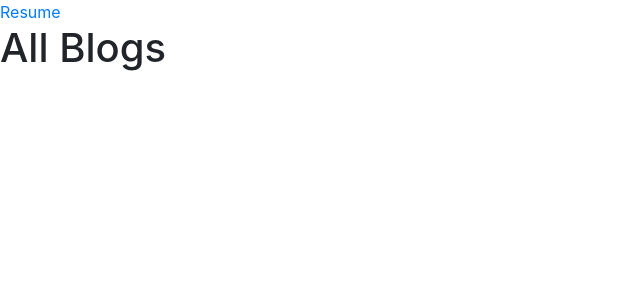
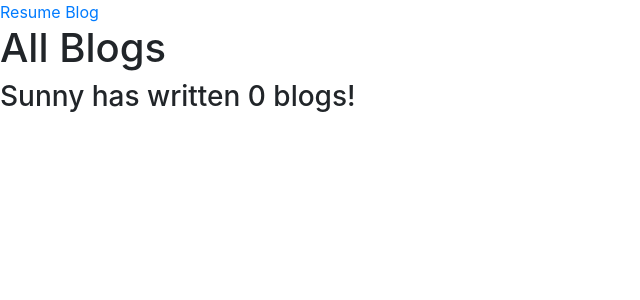
Before and after one commit to hebs87/django_portfolio, a Django app: page /blog/ in a window 1280 px wide. Shown: the top 300 px of the page, without its empty margins (0-640 px from the left). Run offline with Django 3.2, Linux system fonts and the light colour scheme; data that the repository does not hold is empty; some libraries are stand-ins or nearby versions.

Commit message:
Displayed more info on blog pages

```diff
--- a/blog/templates/all_blogs.html
+++ b/blog/templates/all_blogs.html
@@ -4,13 +4,17 @@
 {% block content %}
 
     <h1>All Blogs</h1>
+    <!--Displays the number of blogs and adds 's' to the end of "blog" if multiple-->
+    <h3>Sunny has written {{ blogs_count }} blog{{ blogs_count | pluralize }}!</h3>
 
     {% for blog in blogs %}
         <a href="{% url 'blog:detail' blog.id %}">
             <h3>{{ blog.title }}</h3>
         </a>
-        <h5>{{ blog.pub_date_beautify }}</h5>
-        <p>{{ blog.description }}</p>
+        <h5>{{ blog.pub_date_beautify | upper }}</h5>
+        <!-- Truncate the description to 100 characters and remove any
+         potential HTML formatting in the post too using striptags -->
+        <p>{{ blog.description | striptags | truncatechars:100 }}</p>
     {% endfor %}
 
 {% endblock %}
--- a/blog/templates/detail.html
+++ b/blog/templates/detail.html
@@ -4,5 +4,9 @@
 {% block content %}
 
     <h1>{{ blog.title }}</h1>
+    <h2>--{{ blog.pub_date_beautify }}--</h2>
+    <!-- Mark as safe to display any potential HTML formatting
+     in the post itself -->
+    <p>{{ blog.description | safe }}</p>
 
 {% endblock %}
--- a/blog/views.py
+++ b/blog/views.py
@@ -11,9 +11,12 @@ def all_blogs(request):
     injects the blogs into it
     """
     blogs = Blog.objects.order_by('-pub_date')[:5]
+    # This is the count of ALL blogs
+    blogs_count = Blog.objects.count()
 
     context = {
-        'blogs': blogs
+        'blogs': blogs,
+        'blogs_count': blogs_count
     }
 
     return render(request, 'all_blogs.html', context)
--- a/templates/base.html
+++ b/templates/base.html
@@ -14,6 +14,7 @@
 
     <header>
         <a href="{% static 'docs/sunny-hebbar-resume.pdf' %}" target="_blank">Resume</a>
+        <a href="{% url 'blog:all_blogs' %}">Blog</a>
     </header>
 
     <main>
```
